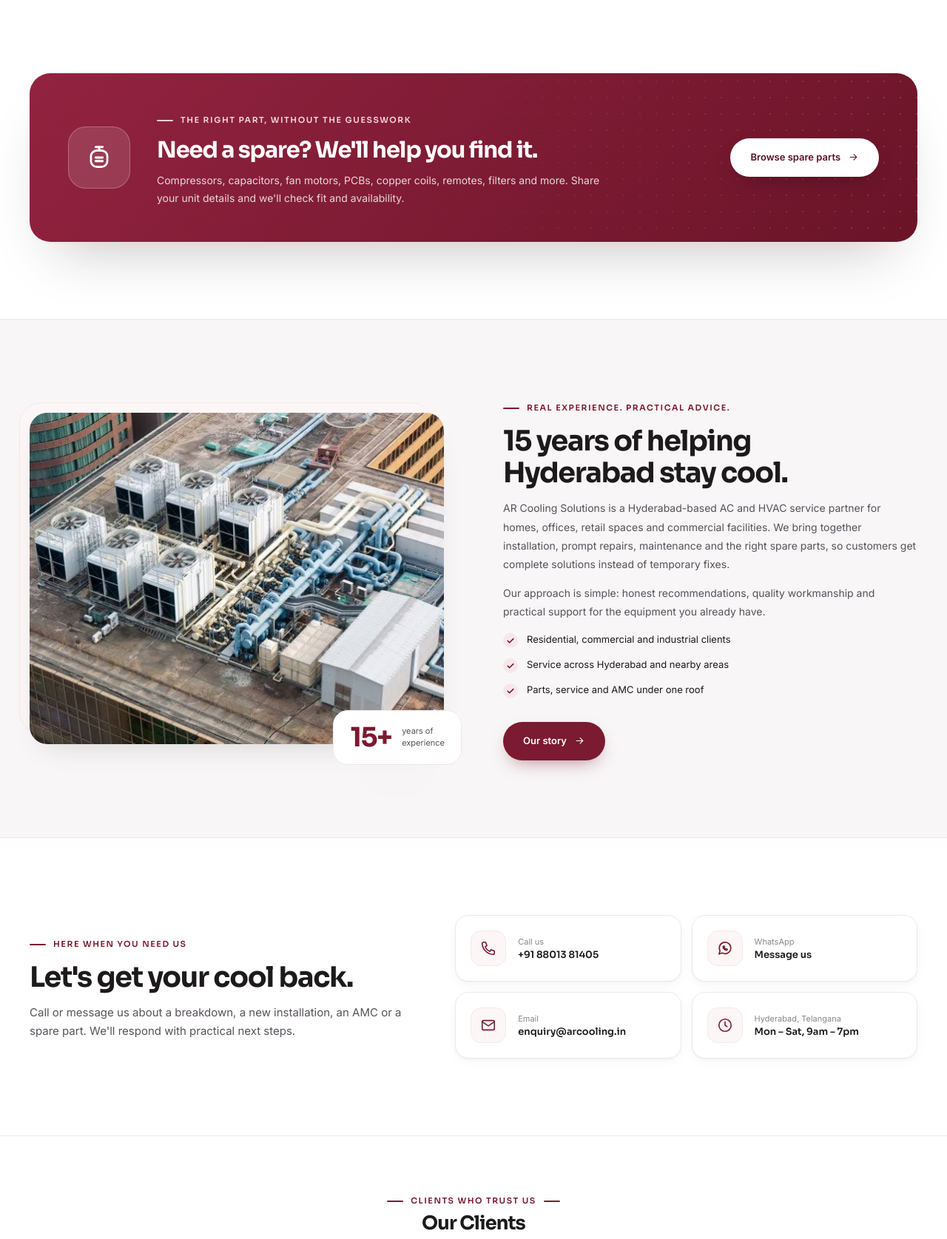
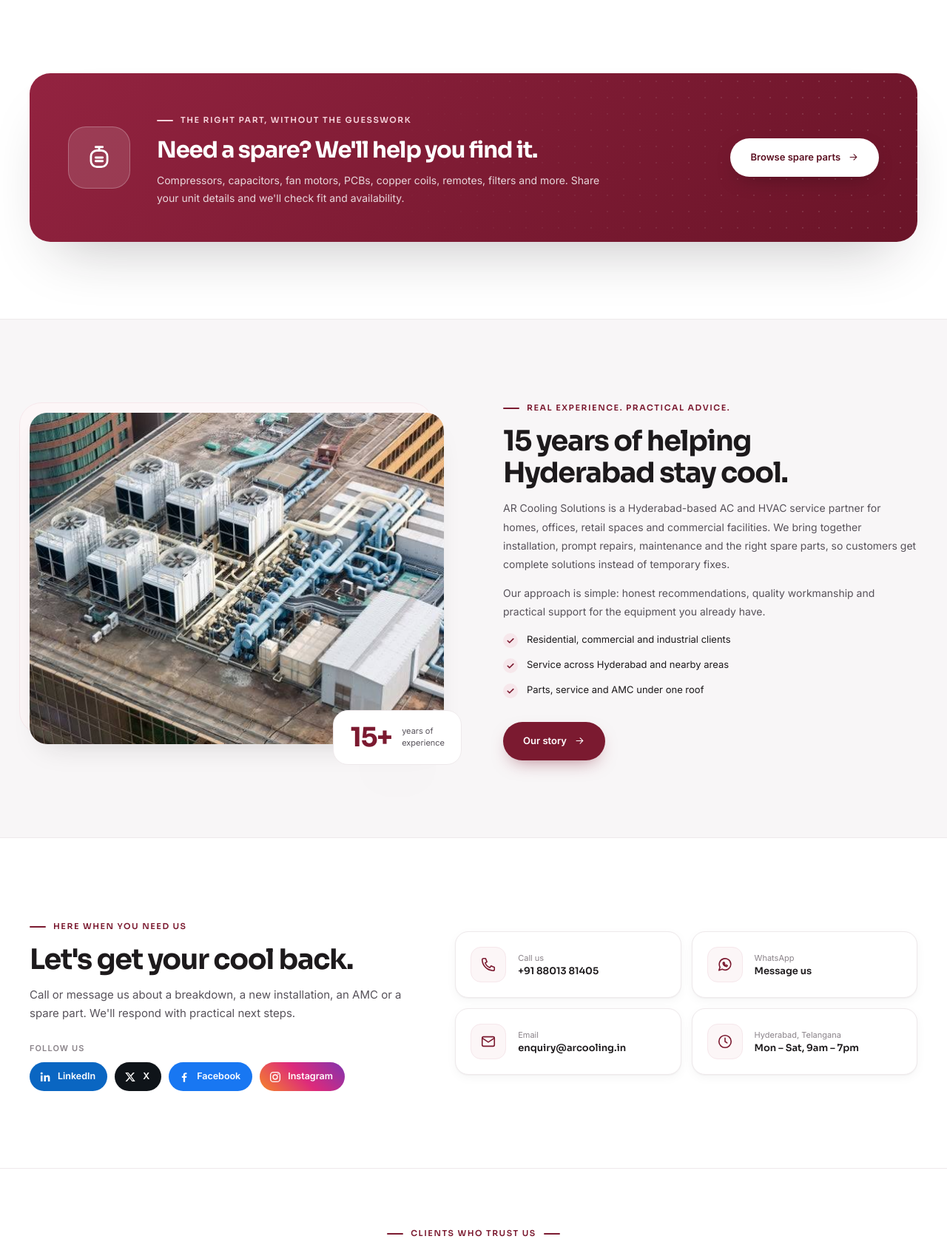
Before and after one commit to AbdulRaheem-Sheik/ar-cooling-solutions, a Flask app: page / in a window 1280 px wide. Shown: the part 4280-5955 px from the top of the page at 74% size. Run offline with Flask 3, Linux system fonts and the light colour scheme; parts of the project's set-up code (start-up, migrations or seed data) failed here and were passed over; some libraries are stand-ins or nearby versions.

Commit message:
Add Facebook and Instagram; show all social profiles in the contact section
- Social profiles defined once (BUSINESS + get_social_profiles) and used by the right-edge tabs,
  the contact section 'Follow us' row and the structured data sameAs list
- Facebook and Instagram icons and brand colours

Co-Authored-By: Claude Opus 5.5 <noreply@anthropic.com>

```diff
--- a/app.py
+++ b/app.py
@@ -132,6 +132,8 @@ BUSINESS = {
     # Social profiles, shown as buttons on the right edge of every page. Empty = hidden.
     "linkedin_url": "https://www.linkedin.com/company/arcooling/",
     "x_url": "https://x.com/arcooling_in",
+    "facebook_url": "https://www.facebook.com/profile.php?id=61555687123321",
+    "instagram_url": "https://www.instagram.com/arcooling_in/",
     "city": "Hyderabad",
 }
 SPARE_ENQUIRY_CATEGORIES = (
@@ -333,10 +335,22 @@ def add_static_version(endpoint, values):
 SNOW_EFFECT = True   # gentle falling snow in the background of every page; False turns it off
 
 
+def get_social_profiles():
+    """(network, label, url) for each social profile that has a URL, in display order."""
+    networks = [("linkedin", "LinkedIn"), ("x", "X"), ("facebook", "Facebook"), ("instagram", "Instagram")]
+    return [(key, label, BUSINESS[f"{key}_url"]) for key, label in networks if BUSINESS.get(f"{key}_url")]
+
+
 @app.context_processor
 def inject_site_settings():
     """Logos (shown above the footer on every page) and site-wide settings."""
-    return {"brand_logos": BRAND_LOGOS, "client_logos": CLIENT_LOGOS, "site_url": SITE_URL, "snow_effect": SNOW_EFFECT}
+    return {
+        "brand_logos": BRAND_LOGOS,
+        "client_logos": CLIENT_LOGOS,
+        "site_url": SITE_URL,
+        "snow_effect": SNOW_EFFECT,
+        "social_profiles": get_social_profiles(),
+    }
 
 
 @app.template_global()
--- a/static/css/style.css
+++ b/static/css/style.css
@@ -279,6 +279,17 @@ a.contact-card:hover { transform: translateY(-3px); border-color: var(--ring); b
 .contact-card b { overflow: hidden; font: 600 13px/1.35 var(--font-display); text-overflow: ellipsis; }
 .contact-card-icon { width: 48px; height: 48px; flex: 0 0 auto; border-radius: 14px; }
 .contact-card-icon .icon { width: 22px; height: 22px; }
+/* "Follow us" row in the contact section: one pill per social profile, in its brand colour. */
+.contact-socials { margin-top: 26px; }
+.contact-socials > span { display: block; margin-bottom: 10px; color: var(--muted); font-size: 11px; font-weight: 600; letter-spacing: .1em; text-transform: uppercase; }
+.contact-socials ul { display: flex; flex-wrap: wrap; gap: 10px; margin: 0; padding: 0; list-style: none; }
+.contact-social { display: inline-flex; align-items: center; gap: 8px; padding: 9px 16px 9px 12px; border-radius: 999px; color: #fff; font-size: 12.5px; font-weight: 600; transition: transform 150ms var(--ease), filter 150ms ease; }
+.contact-social:hover { transform: translateY(-2px); filter: brightness(1.08); }
+.contact-social .icon { width: 18px; height: 18px; }
+.contact-social-linkedin { background: #0a66c2; }
+.contact-social-x { background: #0f1419; }
+.contact-social-facebook { background: #1877f2; }
+.contact-social-instagram { background: linear-gradient(45deg, #f58529, #dd2a7b 50%, #8134af); }
 
 /* ---------- Footer ---------- */
 .site-footer { position: relative; border-top: 1px solid var(--line); background: var(--surface-2); color: var(--ink-soft); }
@@ -338,6 +349,10 @@ a.contact-card:hover { transform: translateY(-3px); border-color: var(--ring); b
 .follow-linkedin:hover, .follow-linkedin:focus-visible { background: #004182; }
 .follow-x { background: #0f1419; box-shadow: 0 14px 30px -12px rgb(15 20 25 / 60%); }
 .follow-x:hover, .follow-x:focus-visible { background: #000; }
+.follow-facebook { background: #1877f2; box-shadow: 0 14px 30px -12px rgb(24 119 242 / 65%); }
+.follow-facebook:hover, .follow-facebook:focus-visible { background: #0b5ed7; }
+.follow-instagram { background: linear-gradient(45deg, #f58529, #dd2a7b 50%, #8134af); box-shadow: 0 14px 30px -12px rgb(221 42 123 / 60%); }
+.follow-instagram:hover, .follow-instagram:focus-visible { background: linear-gradient(45deg, #e0761f, #c41f6c 50%, #6f2a99); }
 /* Falling snow (static/js/snow.js): over the page but under the header and floating buttons; never blocks clicks. */
 .snowfall { position: fixed; inset: 0; z-index: 20; pointer-events: none; }
 .floating-whatsapp { position: fixed; z-index: 25; right: 24px; bottom: 24px; width: 60px; height: 60px; display: grid; place-items: center; border-radius: 20px; background: var(--whatsapp); color: #fff; box-shadow: 0 16px 32px -10px rgb(31 174 91 / 70%); transition: transform 200ms var(--ease), border-radius 200ms var(--ease); }
--- a/templates/_contact.html
+++ b/templates/_contact.html
@@ -5,6 +5,16 @@
       <p class="eyebrow">Here when you need us</p>
       <h2>Let's get your cool back.</h2>
       <p>Call or message us about a breakdown, a new installation, an AMC or a spare part. We'll respond with practical next steps.</p>
+      {% if social_profiles %}
+      <div class="contact-socials">
+        <span>Follow us</span>
+        <ul>
+          {% for network, label, url in social_profiles %}
+          <li><a class="contact-social contact-social-{{ network }}" href="{{ url }}" target="_blank" rel="noopener noreferrer" aria-label="{{ business.name }} on {{ label }} (opens in a new tab)">{{ icon(network) }}<span>{{ label }}</span></a></li>
+          {% endfor %}
+        </ul>
+      </div>
+      {% endif %}
     </div>
     <div class="contact-cards reveal">
       <a class="contact-card" href="tel:{{ business.phone_e164 }}">
--- a/templates/_icons.html
+++ b/templates/_icons.html
@@ -56,6 +56,10 @@
 <circle cx="12" cy="12" r="9"/><path d="M12 11v6M12 7.5v.5"/>
 {%- elif name == "x" -%}
 <path fill="currentColor" stroke="none" transform="translate(3 3) scale(.75)" d="M18.9 1.15h3.68l-8.04 9.19L24 22.85h-7.4l-5.8-7.59-6.64 7.59H.47l8.6-9.83L0 1.15h7.6l5.24 6.93ZM17.6 20.64h2.04L6.49 3.24H4.3Z"/>
+{%- elif name == "facebook" -%}
+<path fill="currentColor" stroke="none" d="M13.5 21v-7.6h2.6l.4-3h-3V8.5c0-.9.3-1.5 1.5-1.5h1.6V4.3c-.3 0-1.2-.1-2.3-.1-2.3 0-3.9 1.4-3.9 4v2.2H7.8v3h2.6V21z"/>
+{%- elif name == "instagram" -%}
+<rect x="3.5" y="3.5" width="17" height="17" rx="5"/><circle cx="12" cy="12" r="4"/><circle cx="17.2" cy="6.8" r="1.1" fill="currentColor" stroke="none"/>
 {%- elif name == "linkedin" -%}
 <g fill="currentColor" stroke="none"><circle cx="5.7" cy="5.4" r="2"/><rect x="4" y="9" width="3.4" height="11" rx=".4"/><path d="M10 9h3.2v1.6c.5-.9 1.7-1.9 3.6-1.9 3 0 3.7 2 3.7 4.6V20h-3.4v-5.7c0-1.4-.3-2.6-1.8-2.6s-1.9 1.1-1.9 2.5V20H10z"/></g>
 {%- else -%}
--- a/templates/base.html
+++ b/templates/base.html
@@ -85,10 +85,9 @@
     </div>
   </footer>
 
-  {% set socials = [("linkedin", business.linkedin_url, "LinkedIn"), ("x", business.x_url, "X")]|selectattr(1)|list %}
-  {% if socials %}
+  {% if social_profiles %}
   <nav class="follow-rail" aria-label="{{ business.name }} on social media">
-    {% for network, url, label in socials %}
+    {% for network, label, url in social_profiles %}
     <a class="follow-link follow-{{ network }}" href="{{ url }}" target="_blank" rel="noopener noreferrer" aria-label="{{ business.name }} on {{ label }} (opens in a new tab)">{{ icon(network) }}<span class="follow-label">Follow us</span></a>
     {% endfor %}
   </nav>
--- a/templates/index.html
+++ b/templates/index.html
@@ -27,7 +27,7 @@
         "dayOfWeek": {{ business.opening_days|tojson }},
         "opens": "{{ business.opens }}",
         "closes": "{{ business.closes }}"
-      }]{% set profiles = [business.linkedin_url, business.x_url]|select|list %}{% if profiles %},
+      }]{% set profiles = social_profiles|map(attribute=2)|list %}{% if profiles %},
       "sameAs": {{ profiles|tojson }}{% endif %}
     }
   </script>
```
